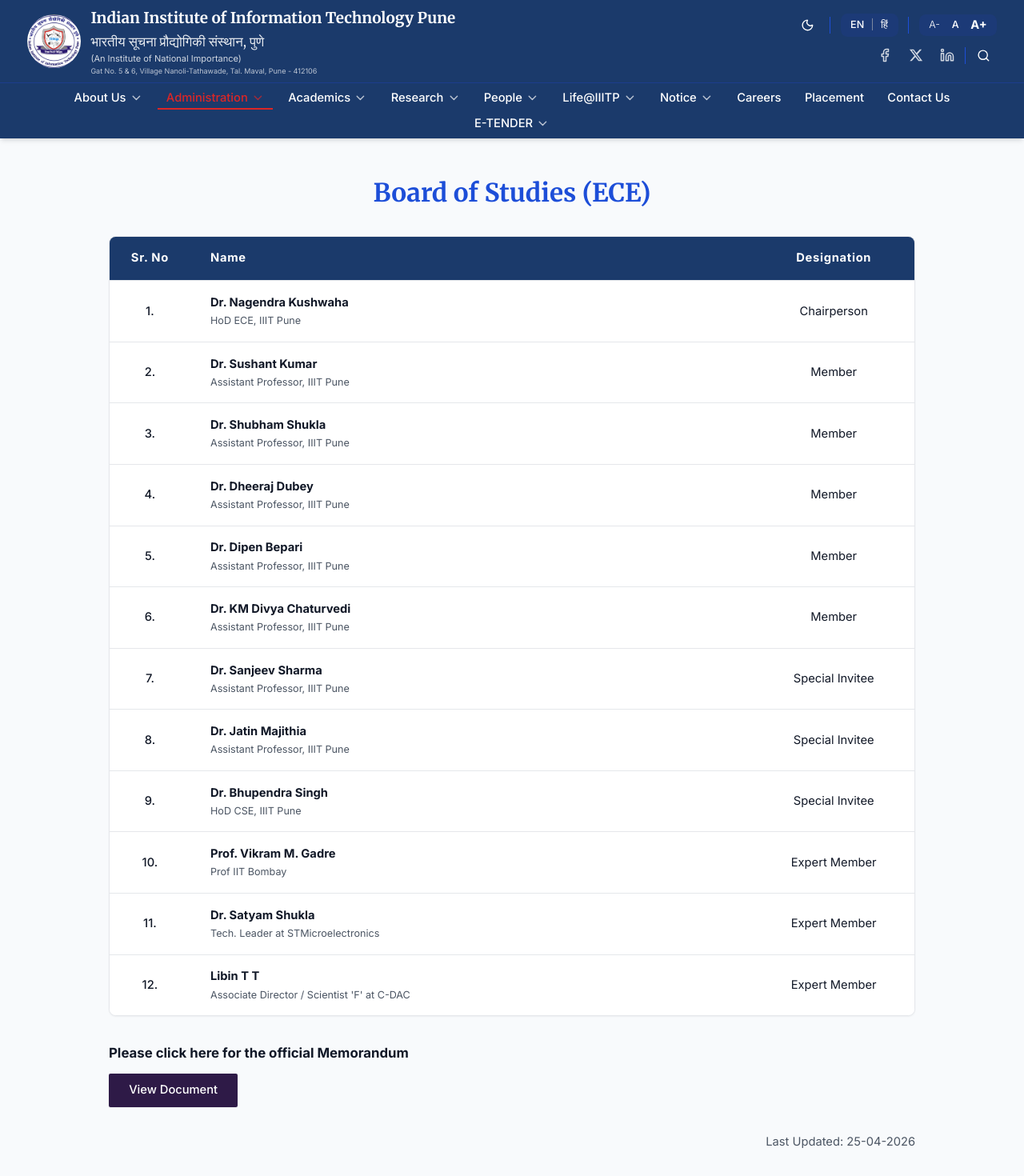
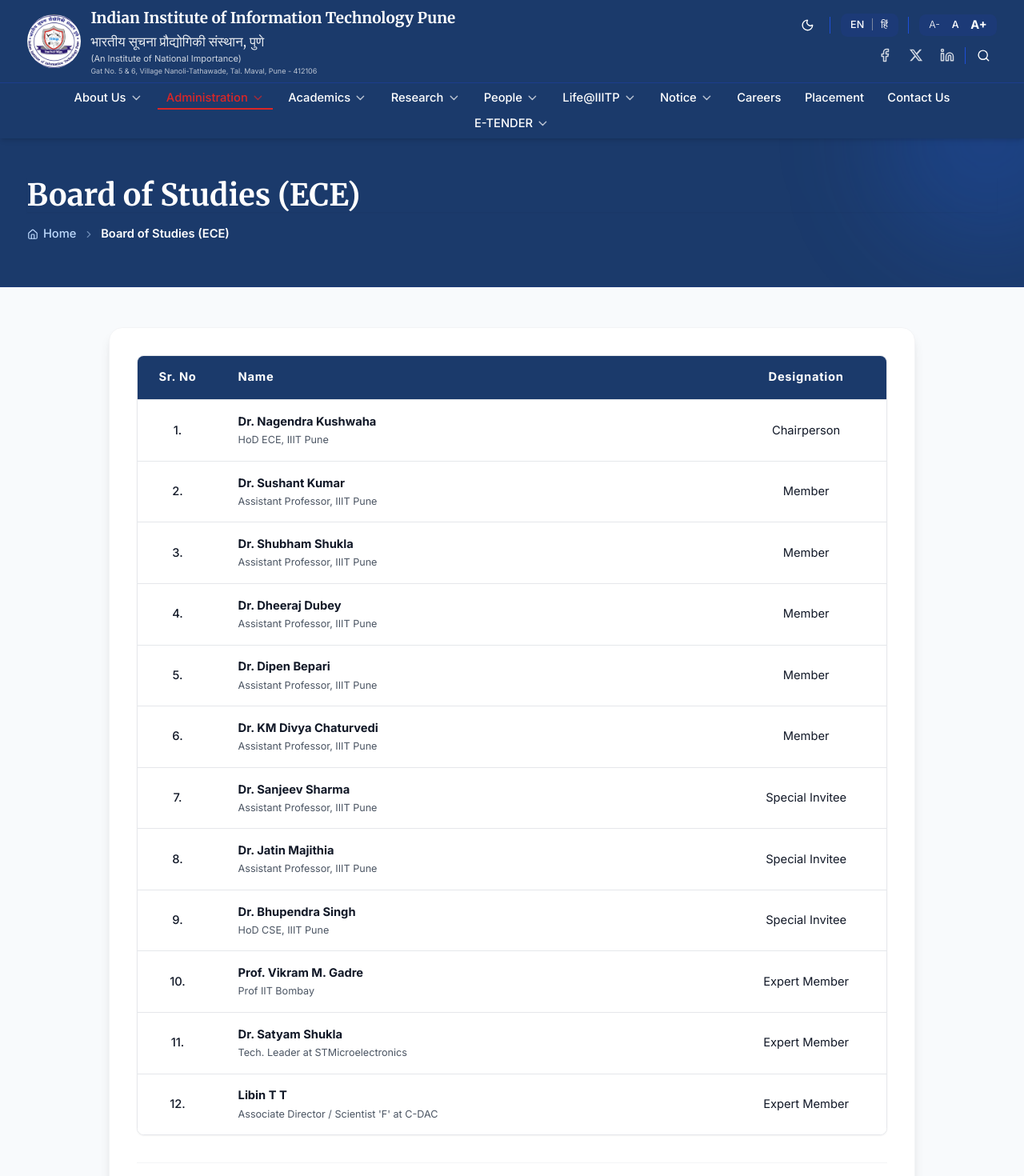
Before and after one commit to iiitp-official/website, a React (Vite) app: page /administration/board-of-studies-ece in a window 1280 px wide. Shown: the top 1470 px of the page at 80% size. Built offline with nearby package versions, Linux system fonts and the light colour scheme.

Commit message:
updated structure of all the admin pages

```diff
--- a/src/pages/BoardOfStudiesAshPage.jsx
+++ b/src/pages/BoardOfStudiesAshPage.jsx
@@ -22,11 +22,6 @@ const BoardOfStudiesAshPage = () => {
       <PageHeader title="Board of Studies (AS&H)" />
       <div className="max-w-5xl mx-auto px-4 sm:px-6 lg:px-8 py-12">
         <div className="bg-white dark:bg-surface-dark rounded-2xl shadow-lg border border-gray-100 dark:border-gray-800 overflow-hidden">
-          <div className="bg-primary dark:bg-primary-dark px-6 py-4">
-            <h2 className="text-2xl font-bold text-center text-white">
-              Board of Studies (AS&H)
-            </h2>
-          </div>
           <div className="p-6 md:p-8">
             <CommitteeTable data={data} />
           </div>
--- a/src/pages/BoardOfStudiesCsePage.jsx
+++ b/src/pages/BoardOfStudiesCsePage.jsx
@@ -1,4 +1,5 @@
 import React from 'react';
+import PageHeader from '../components/shared/PageHeader';
 import CommitteeTable from '../components/shared/CommitteeTable';
 
 const BoardOfStudiesCsePage = () => {
@@ -24,15 +25,14 @@ const BoardOfStudiesCsePage = () => {
   ];
 
   return (
-    <div className="min-h-screen bg-bg dark:bg-bg-dark transition-colors duration-200 py-12">
-      <div className="max-w-5xl mx-auto px-4 sm:px-6 lg:px-8">
-        <h1 className="text-3xl font-bold text-blue-700 dark:text-blue-400 text-center mb-8">
-          Board of Studies (CSE)
-        </h1>
-
+    <div className="min-h-screen bg-bg dark:bg-bg-dark transition-colors duration-200">
+      <PageHeader title="Board of Studies (CSE)" />
+      <div className="max-w-5xl mx-auto px-4 sm:px-6 lg:px-8 py-12">
+        <div className="bg-white dark:bg-surface-dark rounded-2xl shadow-lg border border-gray-100 dark:border-gray-800 overflow-hidden">
+          <div className="p-6 md:p-8">
             <CommitteeTable data={data} />
 
-        <div className="mt-8">
+            <div className="mt-8 pt-8 border-t border-gray-100 dark:border-gray-800">
               <p className="font-bold text-gray-900 dark:text-white mb-3">
                 Please click here for the official Memorandum
               </p>
@@ -50,6 +50,8 @@ const BoardOfStudiesCsePage = () => {
             </div>
           </div>
         </div>
+      </div>
+    </div>
   );
 };
 
--- a/src/pages/BoardOfStudiesEcePage.jsx
+++ b/src/pages/BoardOfStudiesEcePage.jsx
@@ -19,15 +19,14 @@ const BoardOfStudiesEcePage = () => {
   ];
 
   return (
-    <div className="min-h-screen bg-bg dark:bg-bg-dark transition-colors duration-200 py-12">
-      <div className="max-w-5xl mx-auto px-4 sm:px-6 lg:px-8">
-        <h1 className="text-3xl font-bold text-blue-700 dark:text-blue-400 text-center mb-8">
-          Board of Studies (ECE)
-        </h1>
-
+    <div className="min-h-screen bg-bg dark:bg-bg-dark transition-colors duration-200">
+      <PageHeader title="Board of Studies (ECE)" />
+      <div className="max-w-5xl mx-auto px-4 sm:px-6 lg:px-8 py-12">
+        <div className="bg-white dark:bg-surface-dark rounded-2xl shadow-lg border border-gray-100 dark:border-gray-800 overflow-hidden">
+          <div className="p-6 md:p-8">
             <CommitteeTable data={data} />
 
-        <div className="mt-8">
+            <div className="mt-8 pt-8 border-t border-gray-100 dark:border-gray-800">
               <p className="font-bold text-gray-900 dark:text-white mb-3">
                 Please click here for the official Memorandum
               </p>
@@ -35,7 +34,7 @@ const BoardOfStudiesEcePage = () => {
                 href="/documents/BoS_ECE_IIITP_v1.pdf"
                 target="_blank"
                 rel="noopener noreferrer"
-            className="inline-block bg-[#2e1a47] text-white px-6 py-2.5 rounded-sm shadow-sm hover:bg-opacity-90 transition-colors font-medium text-sm"
+                className="inline-block bg-primary text-white px-6 py-2.5 rounded-sm shadow-sm hover:bg-primary/90 transition-colors font-medium text-sm"
               >
                 View Document
               </a>
@@ -46,6 +45,8 @@ const BoardOfStudiesEcePage = () => {
             </div>
           </div>
         </div>
+      </div>
+    </div>
   );
 };
 
--- a/src/pages/BuildingWorksCommitteePage.jsx
+++ b/src/pages/BuildingWorksCommitteePage.jsx
@@ -19,11 +19,6 @@ const BuildingWorksCommitteePage = () => {
       <PageHeader title="Building and Works Committee" />
       <div className="max-w-5xl mx-auto px-4 sm:px-6 lg:px-8 py-12">
         <div className="bg-white dark:bg-surface-dark rounded-2xl shadow-lg border border-gray-100 dark:border-gray-800 overflow-hidden">
-          <div className="bg-primary dark:bg-primary-dark px-6 py-4">
-            <h2 className="text-2xl font-bold text-center text-white">
-              Building and Works Committee
-            </h2>
-          </div>
           <div className="p-6 md:p-8">
             <CommitteeTable data={data} />
           </div>
--- a/src/pages/SenatePage.jsx
+++ b/src/pages/SenatePage.jsx
@@ -23,11 +23,6 @@ const SenatePage = () => {
       <PageHeader title="Senate" />
       <div className="max-w-5xl mx-auto px-4 sm:px-6 lg:px-8 py-12">
         <div className="bg-white dark:bg-surface-dark rounded-2xl shadow-lg border border-gray-100 dark:border-gray-800 overflow-hidden">
-          <div className="bg-primary dark:bg-primary-dark px-6 py-4">
-            <h2 className="text-2xl font-bold text-center text-white uppercase">
-              Senate
-            </h2>
-          </div>
           <div className="p-6 md:p-8">
             <CommitteeTable data={data} />
           </div>
```
Lines whose indentation alone changed are shown as unchanged.
